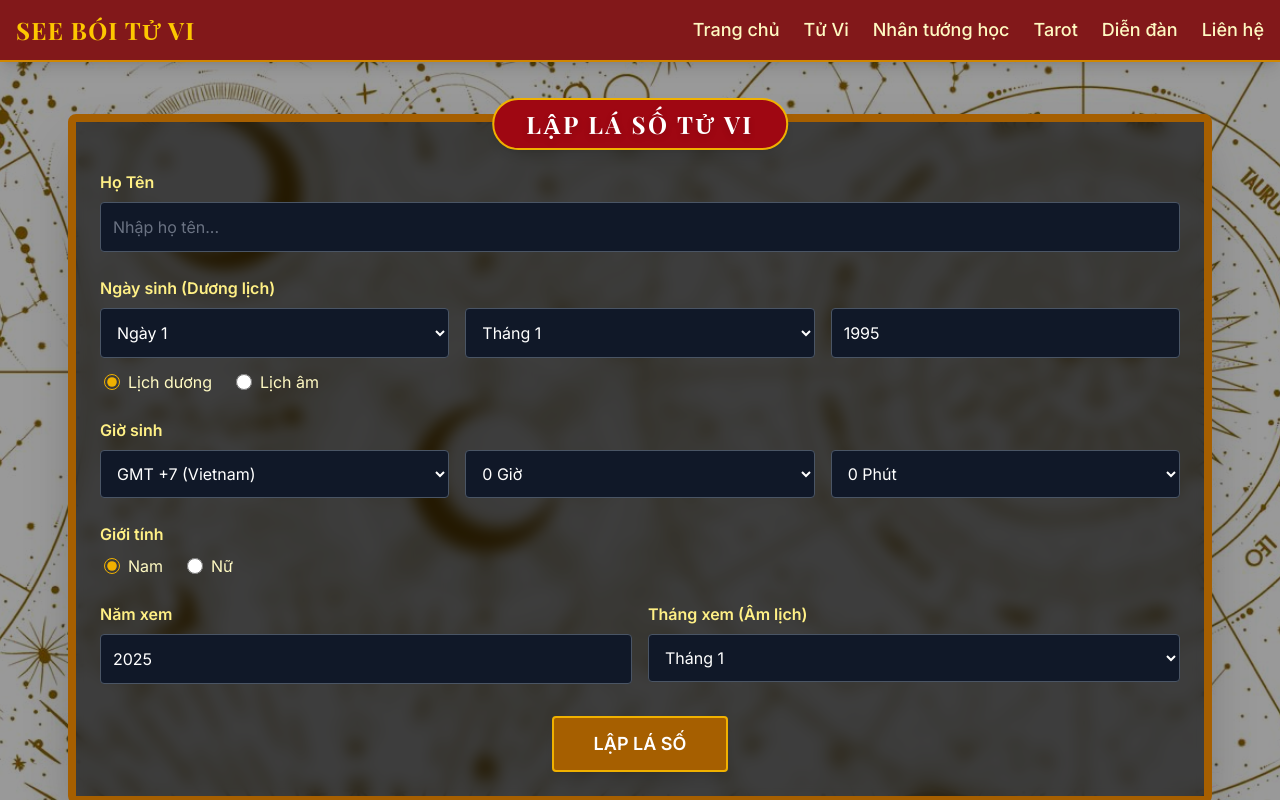
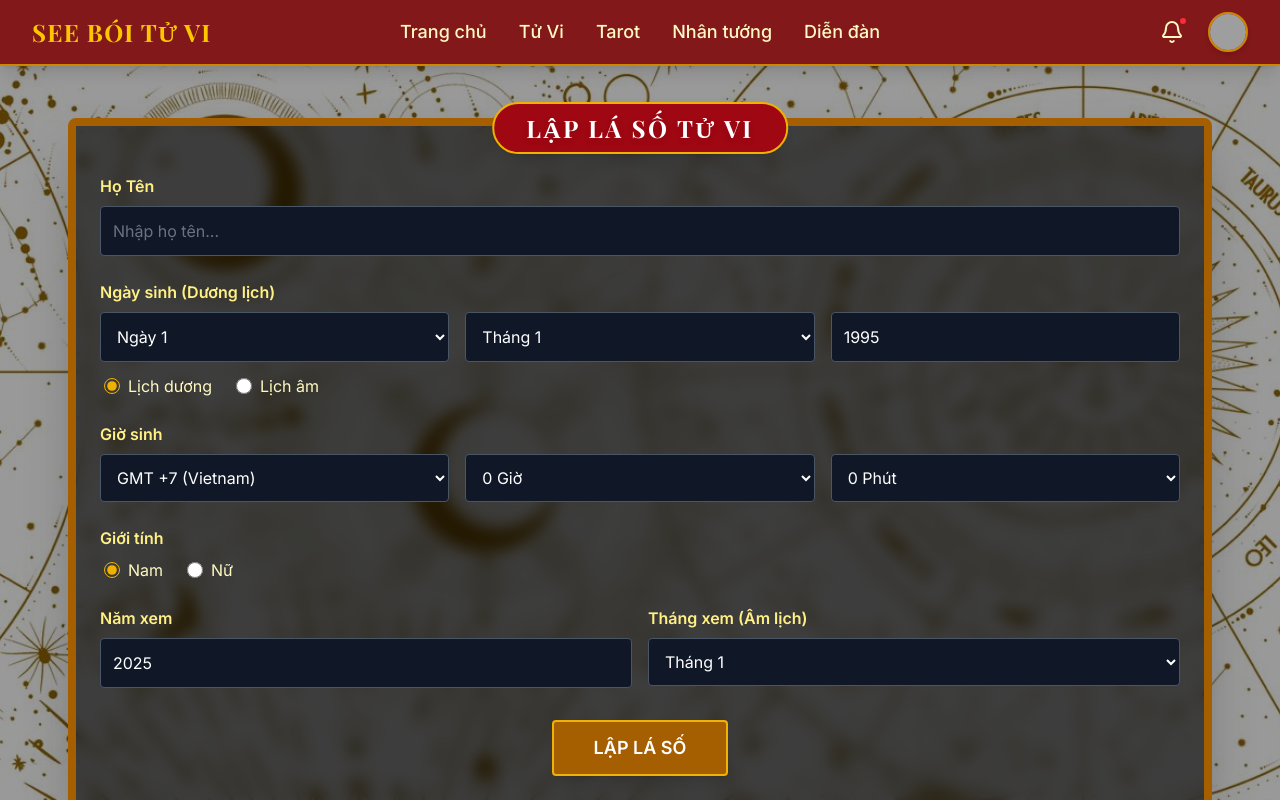
Before and after one commit to nmtun/IT4409_SEE_BOI, a React (Vite) app in the folder client/: page /tuvi in a window 1280 px wide. Shown: the top 800 px of the page. Built offline with nearby package versions, Linux system fonts and the light colour scheme; grey boxes are pictures that could not be loaded.

Commit message:
update: tu vi header

```diff
--- a/client/src/components/TuviPage/TuviNavbar.jsx
+++ b/client/src/components/TuviPage/TuviNavbar.jsx
@@ -1,42 +1,213 @@
-import React from "react";
-import { Link } from "react-router-dom"; // 1. Import Link
+import React, { useState, useEffect, useRef } from "react";
+import { Link, useNavigate } from "react-router-dom";
+import { Settings, LogOut, User, HelpCircle, Bell } from "lucide-react"; // Đã thêm Bell
 
 const Navbar = () => {
   const menuItems = [
     { name: "Trang chủ", path: "/" },
     { name: "Tử Vi", path: "/tuvi" },
-    { name: "Nhân tướng học", path: "/nhantuong" },
     { name: "Tarot", path: "/tarot" },
+    { name: "Nhân tướng", path: "/nhantuong" },
     { name: "Diễn đàn", path: "/socialmedia" },
-    { name: "Liên hệ", path: "" },
   ];
 
+  const navigate = useNavigate();
+
+  // --- STATE & REF CHO AVATAR ---
+  const [isAvatarOpen, setIsAvatarOpen] = useState(false);
+  const avatarRef = useRef(null);
+
+  // --- STATE & REF CHO THÔNG BÁO (Đã thêm mới để sửa lỗi) ---
+  const [isNotificationOpen, setIsNotificationOpen] = useState(false);
+  const notificationRef = useRef(null);
+
+  // --- XỬ LÝ CLICK RA NGOÀI (Cập nhật cho cả 2 dropdown) ---
+  useEffect(() => {
+    const handleClickOutside = (event) => {
+      // Đóng Avatar nếu click ra ngoài
+      if (avatarRef.current && !avatarRef.current.contains(event.target)) {
+        setIsAvatarOpen(false);
+      }
+      // Đóng Thông báo nếu click ra ngoài
+      if (
+        notificationRef.current &&
+        !notificationRef.current.contains(event.target)
+      ) {
+        setIsNotificationOpen(false);
+      }
+    };
+
+    document.addEventListener("mousedown", handleClickOutside);
+    return () => {
+      document.removeEventListener("mousedown", handleClickOutside);
+    };
+  }, []);
+
+  const userData = {
+    name: "Nguyễn Văn A",
+    email: "nguyenvana@example.com",
+    avatar:
+      "https://encrypted-tbn0.gstatic.com/images?q=tbn:ANd9GcTG3lfMOpNq0uh7wbVh3ER14gQdTt_ydu1zfQ&s",
+  };
+
   return (
-    <nav className="w-full bg-red-900 border-b-2 border-yellow-600 shadow-lg">
-      <div className="container mx-auto px-4 py-3 flex justify-between items-center">
-        <Link
-          to="/"
-          className="!font-['Playfair_Display'] text-2xl font-bold text-yellow-400 font-serif tracking-wider uppercase cursor-pointer"
-        >
-          SEE BÓI TỬ VI
-        </Link>
+    <nav className="w-full bg-red-900 border-b-2 border-yellow-600 shadow-lg relative z-50">
+      {/* THAY ĐỔI QUAN TRỌNG:
+         - Dùng 'w-full' thay vì 'container mx-auto' để full màn hình.
+         - Dùng 'px-6' hoặc 'px-8' để tạo khoảng cách an toàn với mép màn hình.
+      */}
+      <div className="w-full px-4 md:px-8 py-3 flex items-center justify-between">
+        {/* PHẦN 1: LOGO (Căn trái) */}
+        <div className="flex-1 flex justify-start">
+          <Link
+            to="/"
+            className="!font-['Playfair_Display'] text-2xl font-bold text-yellow-400 font-serif tracking-wider uppercase cursor-pointer whitespace-nowrap"
+          >
+            SEE BÓI TỬ VI
+          </Link>
+        </div>
 
-        {/* Menu Items */}
-        <ul className="flex space-x-6">
+        {/* PHẦN 2: MENU ITEMS (Căn giữa) */}
+        {/* hidden md:flex để ẩn menu trên mobile nếu cần, hiện tại giữ nguyên logic cũ */}
+        <ul className="hidden md:flex space-x-8 justify-center flex-1">
           {menuItems.map((item, index) => (
             <li key={index} className="cursor-pointer group relative">
               <Link
                 to={item.path}
-                className="text-yellow-100 font-medium text-lg hover:text-yellow-400 transition-colors duration-300 block py-1"
+                className="text-yellow-100 font-medium text-lg hover:text-yellow-400 transition-colors duration-300 block py-1 whitespace-nowrap"
               >
                 {item.name}
               </Link>
-
-              {/* Hiệu ứng gạch chân khi hover */}
               <div className="absolute bottom-0 left-0 h-0.5 bg-yellow-500 w-0 group-hover:w-full transition-all duration-300"></div>
             </li>
           ))}
         </ul>
+
+        {/* PHẦN 3: USER INFO & NOTIFICATION (Căn phải sát lề) */}
+        <div className="flex-1 flex justify-end items-center gap-4">
+          {/* --- Notification Bell --- */}
+          <div className="relative" ref={notificationRef}>
+            <button
+              onClick={() => setIsNotificationOpen(!isNotificationOpen)}
+              className="relative p-2 hover:bg-red-800 rounded-full transition-colors focus:outline-none"
+            >
+              <Bell size={24} className="text-yellow-100" />
+              <span className="absolute top-1 right-1 w-2.5 h-2.5 bg-red-500 border-2 border-red-900 rounded-full"></span>
+            </button>
+
+            {/* Notification Dropdown */}
+            {isNotificationOpen && (
+              <div className="absolute right-0 mt-3 w-80 bg-white rounded-lg shadow-xl border border-gray-200 z-[60] max-h-96 overflow-y-auto animate-fade-in-down">
+                <div className="p-4 border-b border-gray-200 bg-gray-50 rounded-t-lg">
+                  <h3 className="font-bold text-gray-800">Thông báo</h3>
+                </div>
+                <div className="divide-y divide-gray-100">
+                  {[
+                    {
+                      id: 1,
+                      text: "Lá số của bạn đã được luận giải xong",
+                      time: "5 phút trước",
+                      unread: true,
+                    },
+                    {
+                      id: 2,
+                      text: "Có bài viết mới trong diễn đàn Tử Vi",
+                      time: "1 giờ trước",
+                      unread: false,
+                    },
+                  ].map((notification) => (
+                    <div
+                      key={notification.id}
+                      className={`p-4 hover:bg-gray-50 cursor-pointer transition-colors ${
+                        notification.unread ? "bg-red-50" : ""
+                      }`}
+                    >
+                      <p className="text-sm text-gray-800 font-medium">
+                        {notification.text}
+                      </p>
+                      <p className="text-xs text-gray-500 mt-1">
+                        {notification.time}
+                      </p>
+                    </div>
+                  ))}
+                </div>
+                <div className="p-3 border-t border-gray-200 text-center bg-gray-50 rounded-b-lg">
+                  <button className="text-xs font-bold text-red-700 hover:text-red-900 uppercase tracking-wide">
+                    Xem tất cả
+                  </button>
+                </div>
+              </div>
+            )}
+          </div>
+
+          {/* --- Avatar User --- */}
+          <div className="relative" ref={avatarRef}>
+            <button
+              onClick={() => setIsAvatarOpen(!isAvatarOpen)}
+              className="flex items-center gap-3 focus:outline-none group"
+            >
+              {/* Ảnh Avatar */}
+              <div className="w-10 h-10 rounded-full border-2 border-yellow-600 overflow-hidden group-hover:border-yellow-400 transition-all shadow-md">
+                <img
+                  src={userData.avatar}
+                  alt="Avatar"
+                  className="w-full h-full object-cover"
+                />
+              </div>
+            </button>
+
+            {/* Avatar Dropdown Menu */}
+            {isAvatarOpen && (
+              <div className="absolute right-0 mt-3 w-64 bg-white rounded-lg shadow-xl border border-gray-200 z-[60] animate-fade-in-down">
+                {/* Mũi tên trang trí */}
+                <div className="absolute -top-2 right-4 w-4 h-4 bg-white transform rotate-45 border-l border-t border-gray-200"></div>
+
+                <div className="p-4 border-b border-gray-100 bg-gray-50 rounded-t-lg">
+                  <div className="flex items-center gap-3">
+                    <img
+                      src={userData.avatar}
+                      alt="Avatar"
+                      className="w-12 h-12 rounded-full border border-gray-300 object-cover"
+                    />
+                    <div className="overflow-hidden">
+                      <p className="text-sm font-bold text-gray-900 truncate">
+                        {userData.name}
+                      </p>
+                      <p className="text-xs text-gray-500 truncate">
+                        {userData.email}
+                      </p>
+                    </div>
+                  </div>
+                </div>
+
+                <div className="py-2">
+                  <button className="w-full flex items-center gap-3 px-4 py-2.5 text-sm text-gray-700 hover:bg-red-50 hover:text-red-900 transition-colors">
+                    <User size={18} />
+                    <span>Hồ sơ cá nhân</span>
+                  </button>
+                  <button className="w-full flex items-center gap-3 px-4 py-2.5 text-sm text-gray-700 hover:bg-red-50 hover:text-red-900 transition-colors">
+                    <Settings size={18} />
+                    <span>Cài đặt tài khoản</span>
+                  </button>
+                  <button className="w-full flex items-center gap-3 px-4 py-2.5 text-sm text-gray-700 hover:bg-red-50 hover:text-red-900 transition-colors">
+                    <HelpCircle size={18} />
+                    <span>Trung tâm trợ giúp</span>
+                  </button>
+
+                  <div className="border-t border-gray-100 my-1"></div>
+
+                  <button
+                    onClick={() => navigate("/login")}
+                    className="w-full flex items-center gap-3 px-4 py-2.5 text-sm text-red-600 hover:bg-red-50 transition-colors font-medium"
+                  >
+                    <LogOut size={18} />
+                    <span>Đăng xuất</span>
+                  </button>
+                </div>
+              </div>
+            )}
+          </div>
+        </div>
       </div>
     </nav>
   );
```
